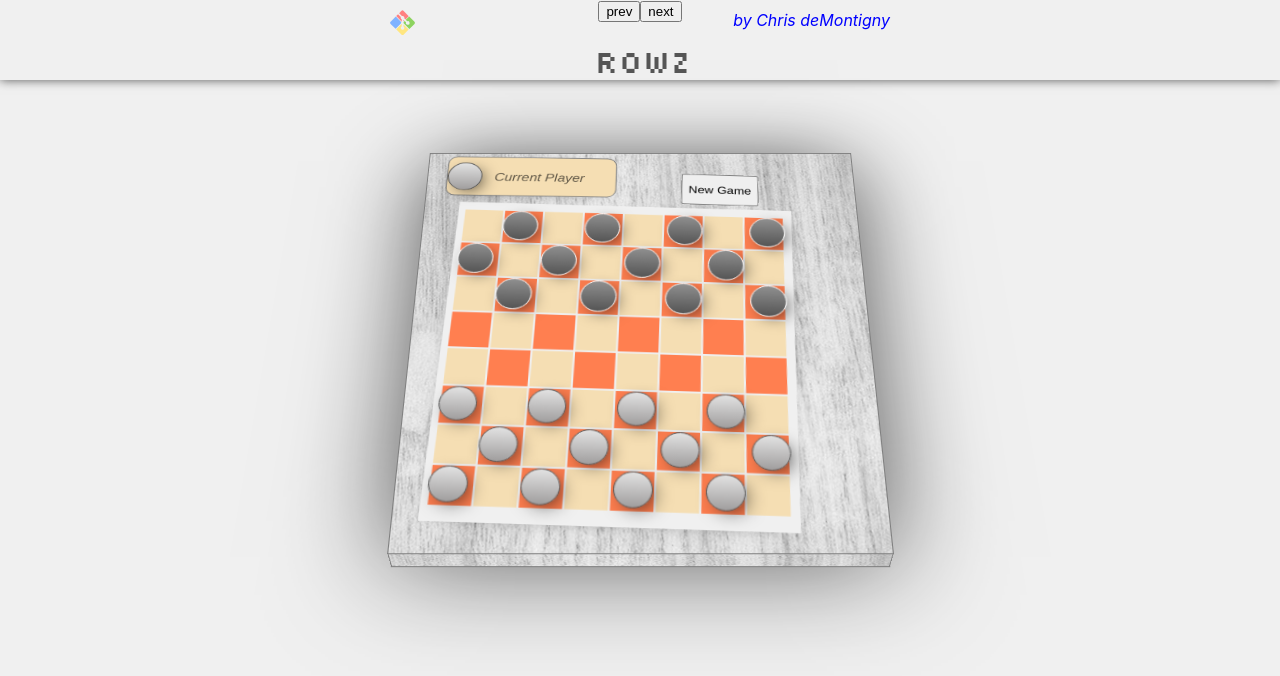
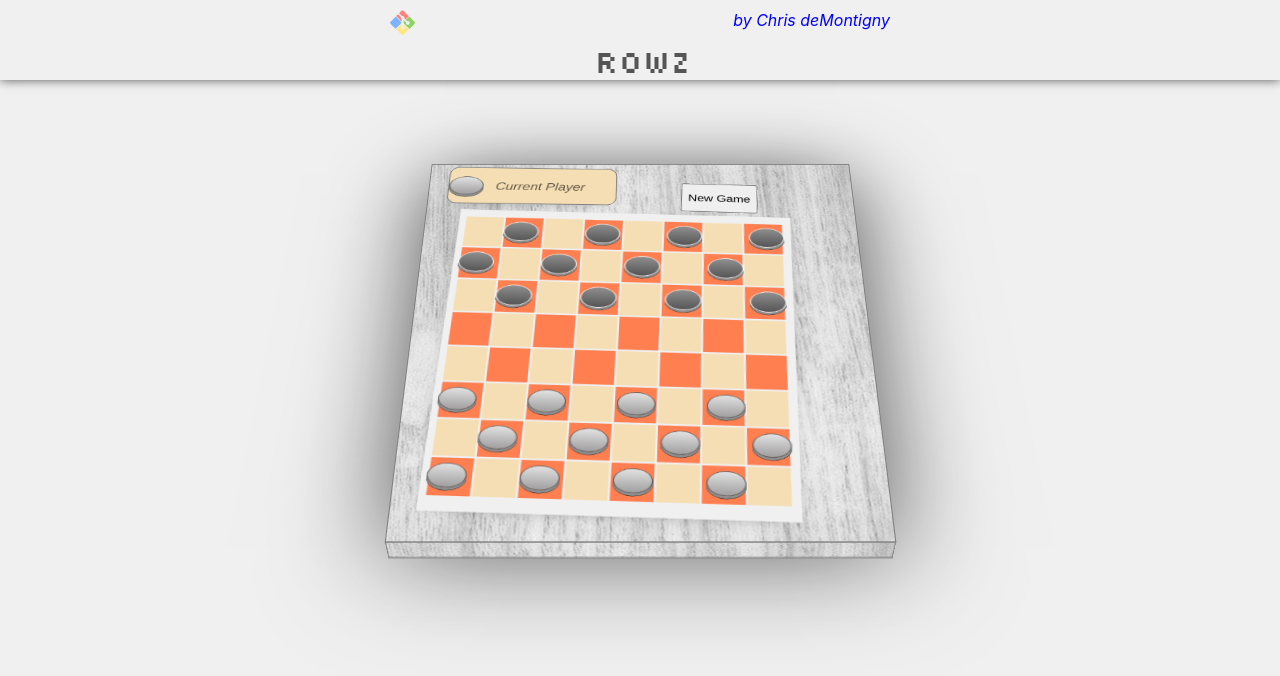
Before and after one commit to Nefari0/Games, a React (Create React App) app in the folder rowz/: page / in a window 1280 px wide. Shown: the top 676 px of the page. Built offline with nearby package versions, Linux system fonts and the light colour scheme; no server answers.

Commit message:
Simulating 3d game peices

```diff
--- a/rowz/src/App.js
+++ b/rowz/src/App.js
@@ -49,7 +49,9 @@ function App() {
       </Adapter> */}
 
         <GameBoard state={state}/>
-      <div
+
+      {/* CONTROLS ROTATION OF BOARD FOR DEVELOPEMENT */}
+      {/* <div
         style={{
           position:'absolute',
           top:'0px'
@@ -57,7 +59,7 @@ function App() {
       >
         <button onClick={() => stateManager('yRotation',yRotation+90)}>prev</button>
         <button onClick={() => stateManager('yRotation',yRotation-90)}>next</button>
-      </div>
+      </div> */}
     </AppContainer>
   );
 }
--- a/rowz/src/Components/Platform/platform.component.jsx
+++ b/rowz/src/Components/Platform/platform.component.jsx
@@ -9,7 +9,6 @@ import {
     Right
   } from "./platform.styles";
   import CheckerBoard from "../Rows/CheckerBoard/CheckerBoard";
-//   import { GoodPlayer } from "./peice.styles";
 
   const GameBoard = ({ state }) => {
     const { yRotation, xRotation, currentIndex } = state;
--- a/rowz/src/Components/Platform/platform.styles.jsx
+++ b/rowz/src/Components/Platform/platform.styles.jsx
@@ -69,7 +69,7 @@ export const CubeContainer = styled.div`
 export const Cube = styled.div`
   -webkit-transform-style: preserve-3d;
   margin:auto;
-  transform: rotateX(-50deg)  rotateY(${({ yRotation }) => yRotation}deg);
+  transform: rotateX(-45deg)  rotateY(${({ yRotation }) => yRotation}deg);
   // transform:rotateY(${({ yRotation }) => yRotation}deg);
 
   transition: all 1000ms;
--- a/rowz/src/Components/Rows/Tile/Piece/piece.styles.jsx
+++ b/rowz/src/Components/Rows/Tile/Piece/piece.styles.jsx
@@ -9,13 +9,15 @@ const Player = css`
     width: ${35 * multiplier}px;
     border-radius: 50%;
     background: linear-gradient(0turn,#555,rgb(143, 143, 143));
-    box-shadow: 5px 5px 20px -7px #000000;
+    // box-shadow: 5px 5px 20px -7px #000000;
+    box-shadow: rgba(143, 143, 143, 1) 0px 3px, rgba(143, 143, 143, 1) 0px 4px, rgba(0, 0, 0, 1) 0px 4.5px;
     border: .1px solid #fff;
     visibility: visible;
     opacity: 1;
     transition: opacity .2s linear;
     z-index: 3;
     pointer-events: none;
+    transform: rotateX(45deg);
 `
 
 export const GoodPlayer = styled.div`${Player}`
```
